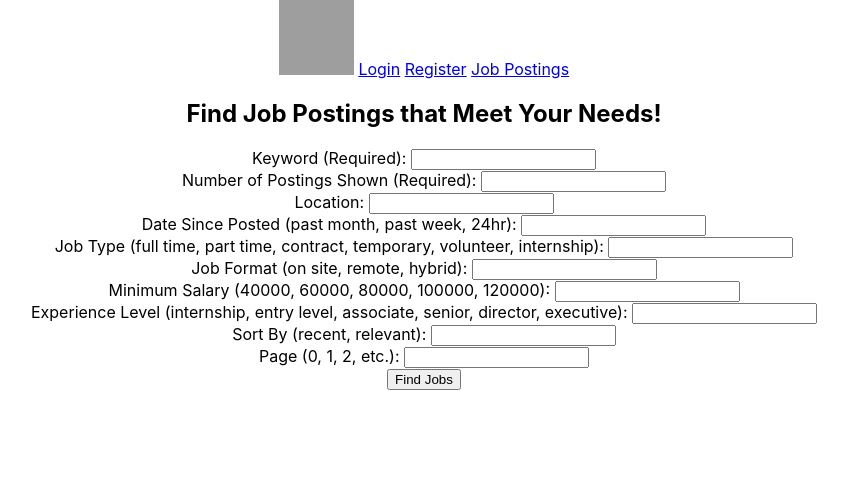
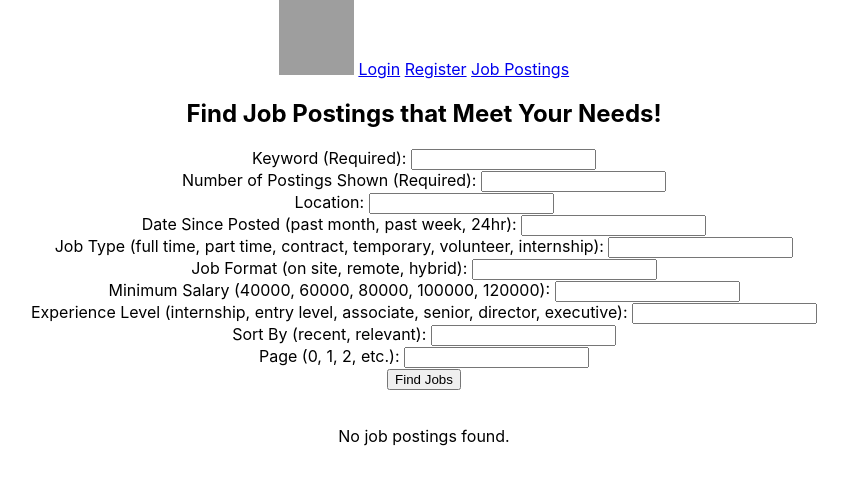
Before and after one commit to tripleplasma/MJLSP_2025, a React (Create React App) app in the folder mjlsp/: page /postings in a window 1280 px wide. Shown: the top 484 px of the page, without its empty margins (216-1064 px from the left). Built offline with nearby package versions, Linux system fonts and the light colour scheme; grey boxes are pictures that could not be loaded.

Commit message:
postings displayed, working correctly

```diff
--- a/mjlsp/src/components/Postings.jsx
+++ b/mjlsp/src/components/Postings.jsx
@@ -15,7 +15,7 @@ const Postings = () => {
   const [sortBy, setSortBy] = useState('');
   const [page, setPage] = useState('');
 
-  const [postings, setPostings] = useState('');
+  const [postings, setPostings] = useState([]);
 
   // sends information to linkedin-job-api
   const handleSubmit = (event) => {
@@ -39,12 +39,13 @@ const Postings = () => {
       }),
     })
     .then(response => {
-      if(response.status === 200) {
-        setPostings(response.json());
-        // onLoginSuccess(); //Callback to change navbar name
-        // navigate('/');
-      }else if(!response.ok) { console.error("I am Error."); return; }
-      else return response.json();
+      if (!response.ok) {
+        throw new Error("Network response was not ok");
+      }
+      return response.json();
+    })
+    .then(data => {
+      setPostings(data); // Correctly update state with the API response
     })
     .catch(err => {
       console.error('Error:', err);
@@ -77,7 +78,23 @@ const Postings = () => {
       <button onClick={handleSubmit}>Find Jobs</button>
       <br></br>
       <br></br>
-
+      <div className="job-list">
+        {postings.length > 0 ? (
+          postings.map((job, index) => (
+            <div key={index} className="job-card">
+              <img src={job.companyLogo} alt={`${job.company} Logo`} />
+              <h3>{job.position}</h3>
+              <p><strong>Company:</strong> {job.company}</p>
+              <p><strong>Location:</strong> {job.location}</p>
+              <p><strong>Date Posted:</strong> {job.date}</p>
+              <a href={job.jobUrl} target="_blank" rel="noopener noreferrer">View Job</a>
+              <br></br>
+            </div>
+          ))
+        ) : (
+          <p>No job postings found.</p>
+        )}
+      </div>
     </div>
   );
 };
```
